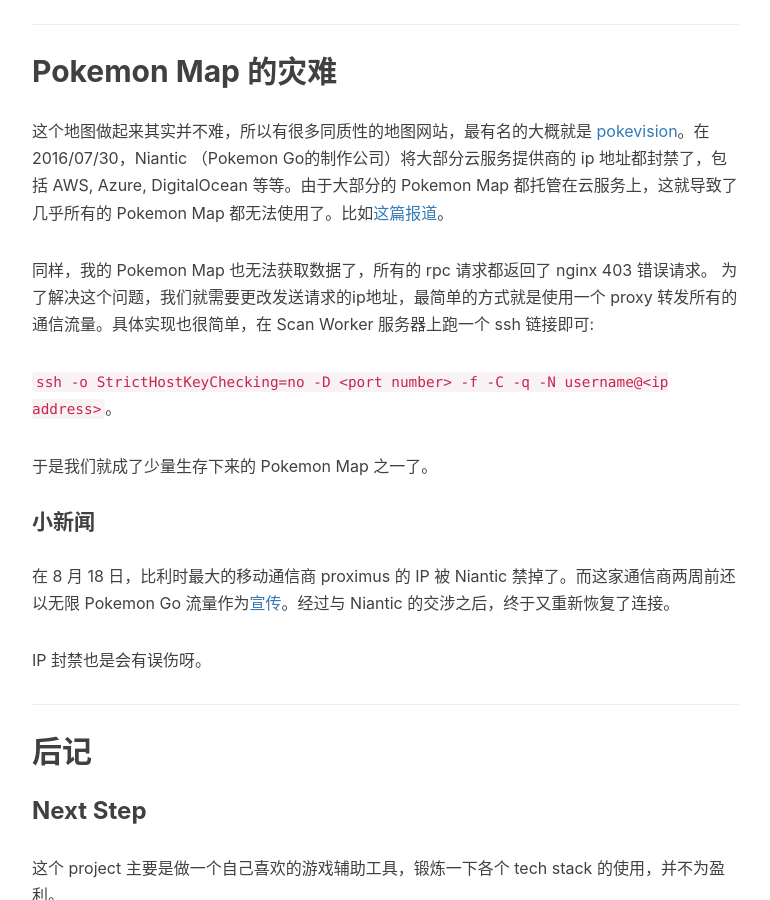
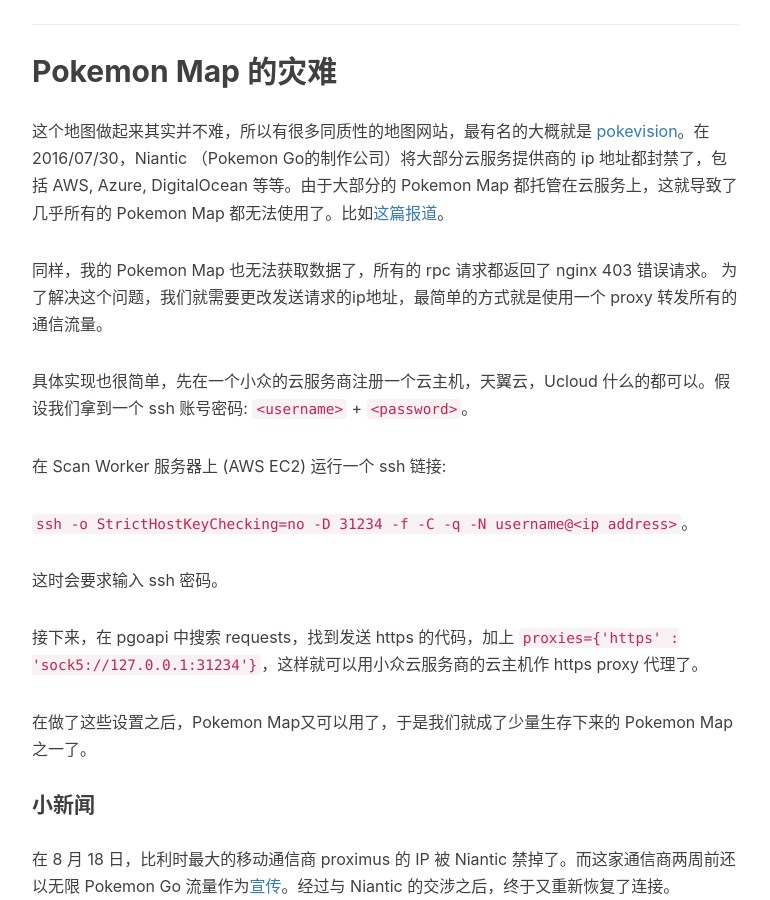
Before and after one commit to chenditc/chendi.me, a Jekyll site: the page built from _posts/2016-08-20-how-to-create-a-pokemon-map.markdown, in a window 1280 px wide and 900 px high, scrolled down 7027 px. Shown: the whole window, without its empty margins (233-1003 px from the left). Built offline with Jekyll 4.4.1, drawn with Linux system fonts in a browser that asks for light colours; nearby versions of some CDN libraries; comment, search, counter and statistics services are not loaded.

Commit message:
Update 2016-08-20-how-to-create-a-pokemon-map.markdown

```diff
--- a/_posts/2016-08-20-how-to-create-a-pokemon-map.markdown
+++ b/_posts/2016-08-20-how-to-create-a-pokemon-map.markdown
@@ -163,11 +163,19 @@
 
 这个地图做起来其实并不难，所以有很多同质性的地图网站，最有名的大概就是 [pokevision](https://pokevision.com/)。在 2016/07/30，Niantic （Pokemon Go的制作公司）将大部分云服务提供商的 ip 地址都封禁了，包括 AWS, Azure, DigitalOcean 等等。由于大部分的 Pokemon Map 都托管在云服务上，这就导致了几乎所有的 Pokemon Map 都无法使用了。比如[这篇报道](http://www.forbes.com/sites/ryanmac/2016/07/31/pokemon-go-cuts-off-access-to-pokevision-and-other-creature-finding-apps/#330f9be13dba)。
 
-同样，我的 Pokemon Map 也无法获取数据了，所有的 rpc 请求都返回了 nginx 403 错误请求。 为了解决这个问题，我们就需要更改发送请求的ip地址，最简单的方式就是使用一个 proxy 转发所有的通信流量。具体实现也很简单，在 Scan Worker 服务器上跑一个 ssh 链接即可:
+同样，我的 Pokemon Map 也无法获取数据了，所有的 rpc 请求都返回了 nginx 403 错误请求。 为了解决这个问题，我们就需要更改发送请求的ip地址，最简单的方式就是使用一个 proxy 转发所有的通信流量。
 
-`ssh -o StrictHostKeyChecking=no -D <port number> -f -C -q -N username@<ip address>`。
+具体实现也很简单，先在一个小众的云服务商注册一个云主机，天翼云，Ucloud 什么的都可以。假设我们拿到一个 ssh 账号密码: `<username>` + `<password>`。
 
-于是我们就成了少量生存下来的 Pokemon Map 之一了。
+在 Scan Worker 服务器上 (AWS EC2) 运行一个 ssh 链接:
+
+`ssh -o StrictHostKeyChecking=no -D 31234 -f -C -q -N username@<ip address>`。
+
+这时会要求输入 ssh 密码。
+
+接下来，在 pgoapi 中搜索 requests，找到发送 https 的代码，加上 `proxies={'https' : 'sock5://127.0.0.1:31234'}`，这样就可以用小众云服务商的云主机作 https proxy 代理了。
+
+在做了这些设置之后，Pokemon Map又可以用了，于是我们就成了少量生存下来的 Pokemon Map 之一了。
 
 #### 小新闻
 
```
